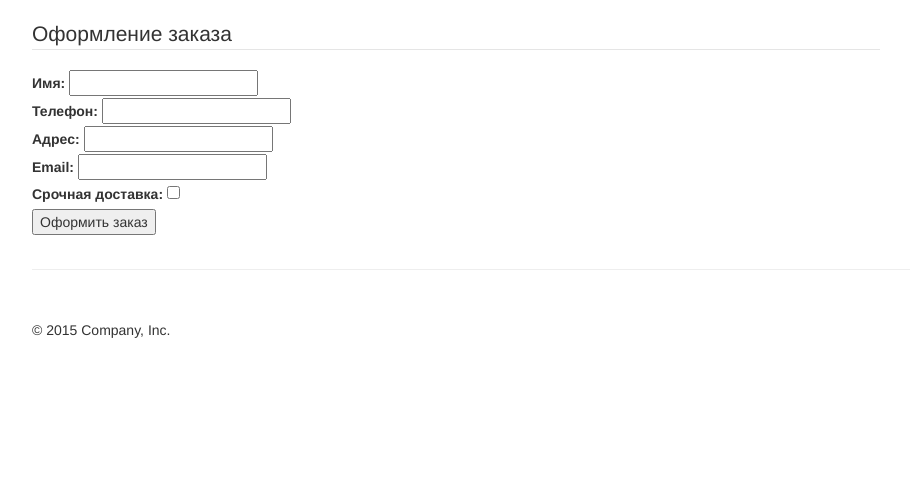
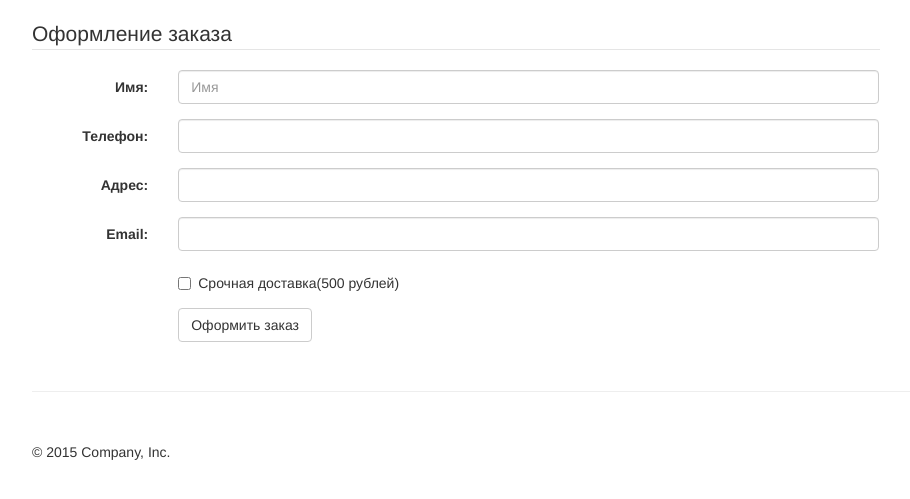
Before and after one commit to VorojeikinRustem/diploma, a Django app: template shop/templates/checkout.html in a window 1280 px wide. Shown: the part 51-550 px from the top of the page, without its empty margins (38-948 px from the left). Run offline with Django 3.2, Linux system fonts and the light colour scheme; the template is opened without the code that fills it, so the values that code supplies are empty; some libraries are stand-ins or nearby versions.

Commit message:
Added some styles to some elements on some pages))

```diff
--- a/shop/templates/checkout.html
+++ b/shop/templates/checkout.html
@@ -3,22 +3,55 @@
 {% block content %}
 	{% load staticfiles %}
 
-	<form action="/create_order/" method="post">
+	<form class="form-horizontal" action="/create_order/" method="post">
 		{% csrf_token %}
 		<fieldset>
 		<legend>Оформление заказа</legend>
-		<label for="username">Имя: </label>
-		<input type="text" name="username"><br>
-		<label for="phone">Телефон: </label>
-		<input type="tel" name="phone" pattern="[0-9]{11}"><br>
-		<label for="address">Адрес: </label>
-		<input type="text" name="address"><br>
-		<label for="email">Email: </label>
-		<input type="email" name="email"><br>
-		<label for="express_delivery">Срочная доставка: </label>
-		<input type="checkbox" name="express_delivery"><br>
 
-		<input type="submit" value="Оформить заказ">
+		<div class="form-group">
+			<label for="username" class="col-sm-2 control-label">Имя: </label>
+			<div class="col-sm-10">
+				<input type="text" class="form-control" name="username" placeholder="Имя">
+			</div>
+		</div>
+
+		<div class="form-group">
+			<label for="phone" class="col-sm-2 control-label">Телефон: </label>
+			<div class="col-sm-10">
+				<input type="tel" class="form-control" name="phone" pattern="[0-9]{11}">
+			</div>
+		</div>
+
+
+		<div class="form-group">
+			<label for="address" class="col-sm-2 control-label">Адрес: </label>
+			<div class="col-sm-10">
+				<input type="text" class="form-control" name="address">
+			</div>
+		</div>
+
+		<div class="form-group">
+			<label for="email" class="col-sm-2 control-label">Email: </label>
+			<div class="col-sm-10">
+				<input type="email" class="form-control" name="email">
+			</div>
+		</div>
+
+		<div class="form-group">
+			<div class="col-sm-offset-2 col-sm-10">
+				<div class="checkbox">
+					<label>
+						<input type="checkbox" name="express_delivery">Срочная доставка(500 рублей)
+					</label>
+				</div>
+			</div>
+		</div>
+
+		<div class="form-group">
+			<div class="col-sm-offset-2 col-sm-10">
+				<button type="submit" class="btn btn-default">Оформить заказ</button>
+			</div>
+		</div>
 
 	</fieldset>
 	</form>
--- a/shop/templates/order_status.html
+++ b/shop/templates/order_status.html
@@ -3,7 +3,7 @@
 {% block content %}
 	{% load staticfiles %}
 	<p>Приветствуем, {{ order.username }}</p>
-	<p>Статус вашего заказа: <b>{{ order.get_status_display }}</b></p> <!-- УБРАТЬ ПОЗЖЕ -->
+	<p>Статус вашего заказа: <span class="label label-primary">{{ order.get_status_display }}</span></p> <!-- УБРАТЬ ПОЗЖЕ -->
 	<p>Дата заказа: {{ order.checkout_datetime|date:"d.m.Y G:i" }}
 
 
```
Also changed, not shown: shop/templates/index.html (+15 -6 lines), shop/templates/order_status_form.html (+6 -2 lines).
